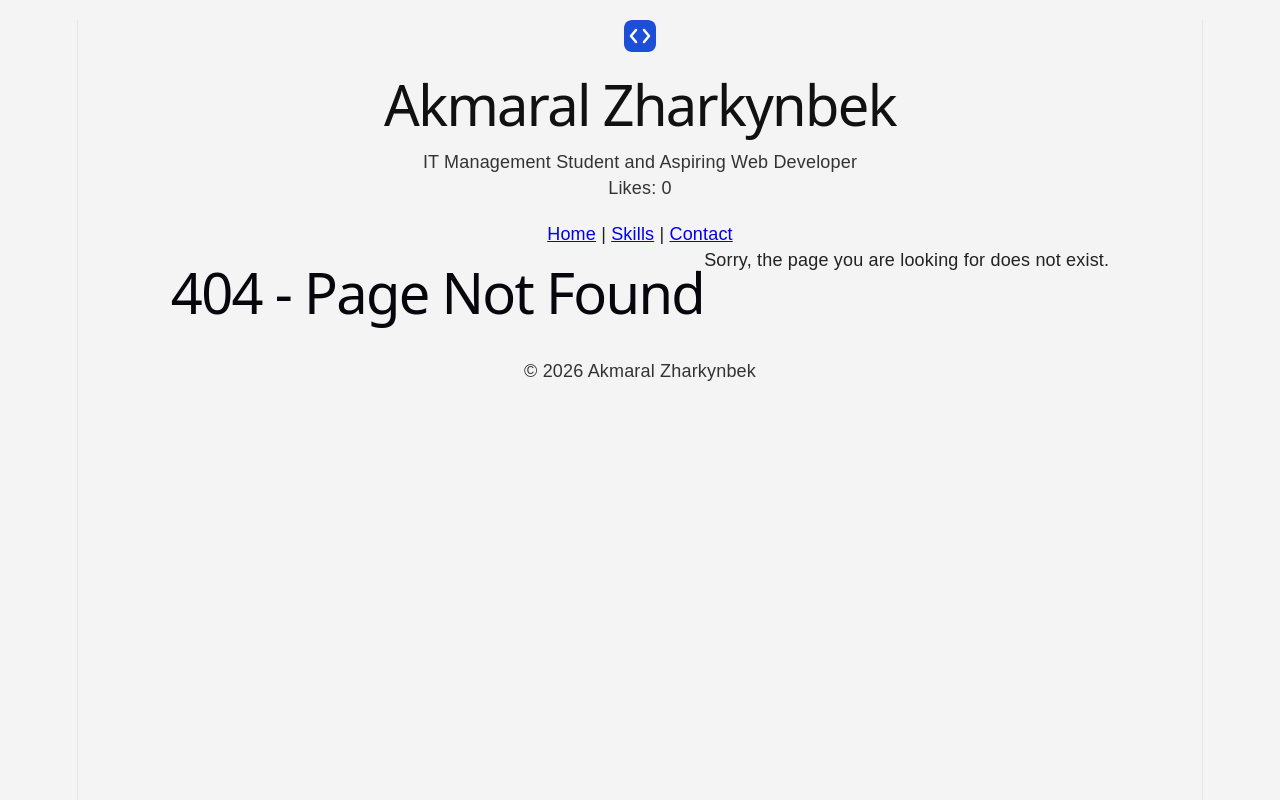
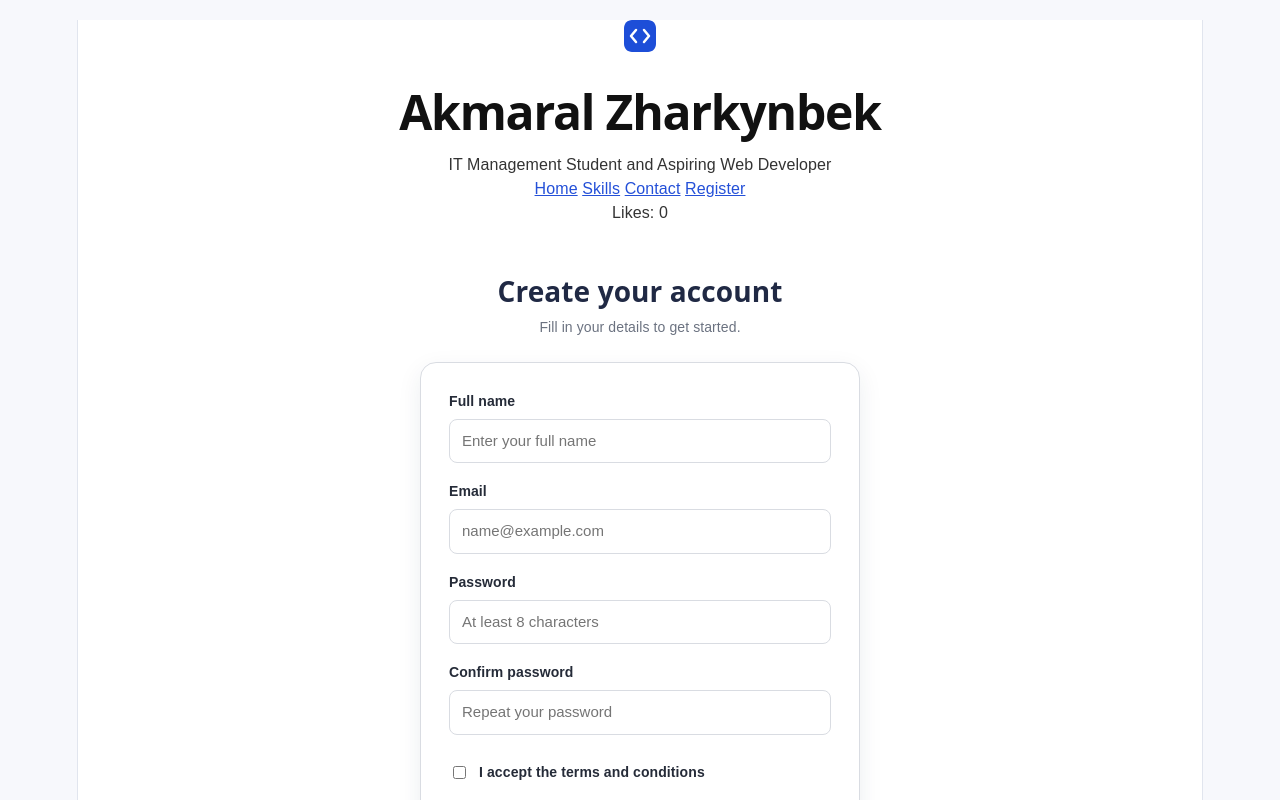
Before and after one commit to zharkynbeka328-wq/iwamad-practice, a React (Vite) app: page /register in a window 1280 px wide. Before the commit this address had no page. Shown: the top 800 px of the page. Built offline with nearby package versions, Linux system fonts and the light colour scheme.

Commit message:
Week 06 - Registration form with validation

```diff
--- a/src/App.tsx
+++ b/src/App.tsx
@@ -1,8 +1,10 @@
+
 import { Routes, Route } from "react-router";
 import Layout from "./components/Layout";
 import Home from "./pages/Home";
 import Skills from "./pages/Skills";
 import Contact from "./pages/Contact";
+import RegisterPage from "./pages/RegisterPage";
 import NotFound from "./pages/NotFound";
 
 function App() {
@@ -12,6 +14,7 @@ function App() {
         <Route index element={<Home />} />
         <Route path="skills" element={<Skills />} />
         <Route path="contact" element={<Contact />} />
+        <Route path="register" element={<RegisterPage />} />
         <Route path="*" element={<NotFound />} />
       </Route>
     </Routes>
--- a/src/components/Header.tsx
+++ b/src/components/Header.tsx
@@ -1,3 +1,5 @@
+
+import { NavLink } from "react-router";
 import { useLikes } from "../context/LikesContext";
 import logo from "../assets/logo.svg";
 
@@ -20,6 +22,13 @@ function Header({ title, subtitle }: HeaderProps) {
         </div>
       </div>
 
+      <nav aria-label="Main navigation">
+        <NavLink to="/">Home</NavLink>{" "}
+        <NavLink to="/skills">Skills</NavLink>{" "}
+        <NavLink to="/contact">Contact</NavLink>{" "}
+        <NavLink to="/register">Register</NavLink>
+      </nav>
+
       <p className="header-likes">Likes: {likes}</p>
     </header>
   );
--- a/src/components/Layout.tsx
+++ b/src/components/Layout.tsx
@@ -1,4 +1,4 @@
-import { NavLink, Outlet } from "react-router";
+import { Outlet } from "react-router";
 import Header from "./Header";
 import Footer from "./Footer";
 
@@ -9,33 +9,6 @@ function Layout() {
         title="Akmaral Zharkynbek"
         subtitle="IT Management Student and Aspiring Web Developer"
       />
-
-      <nav>
-  <NavLink
-    to="/"
-    className={({ isActive }) => (isActive ? "active-link" : "")}
-  >
-    Home
-  </NavLink>
-
-  {" | "}
-
-  <NavLink
-    to="/skills"
-    className={({ isActive }) => (isActive ? "active-link" : "")}
-  >
-    Skills
-  </NavLink>
-
-  {" | "}
-
-  <NavLink
-    to="/contact"
-    className={({ isActive }) => (isActive ? "active-link" : "")}
-  >
-    Contact
-  </NavLink>
-</nav>
 
       <Outlet />
 
--- /dev/null
+++ b/src/components/ui/TextField.tsx
@@ -0,0 +1,34 @@
+
+import { useId } from "react";
+import type { InputHTMLAttributes } from "react";
+
+type TextFieldProps = InputHTMLAttributes<HTMLInputElement> & {
+  label: string;
+  error?: string;
+};
+
+function TextField({ label, error, ...rest }: TextFieldProps) {
+  const id = useId();
+  const errorId = `${id}-error`;
+
+  return (
+    <div className="field">
+      <label htmlFor={id}>{label}</label>
+
+      <input
+        id={id}
+        aria-invalid={error ? true : undefined}
+        aria-describedby={error ? errorId : undefined}
+        {...rest}
+      />
+
+      {error && (
+        <p id={errorId} className="field-error">
+          {error}
+        </p>
+      )}
+    </div>
+  );
+}
+
+export default TextField;
--- a/src/index.css
+++ b/src/index.css
@@ -1,96 +1,72 @@
+
 :root {
-  --text: #6b6375;
-  --text-h: #08060d;
-  --bg: #fff;
-  --border: #e5e4e7;
-  --code-bg: #f4f3ec;
-  --accent: #aa3bff;
-  --accent-bg: rgba(170, 59, 255, 0.1);
-  --accent-border: rgba(170, 59, 255, 0.5);
-  --social-bg: rgba(244, 243, 236, 0.5);
-  --shadow:
-    rgba(0, 0, 0, 0.1) 0 10px 15px -3px, rgba(0, 0, 0, 0.05) 0 4px 6px -2px;
+  --text: #4b5563;
+  --text-h: #202944;
+  --bg: #f7f8fc;
+  --border: #e1e5ee;
+  --code-bg: #f0f2f8;
+  --accent: #2450d8;
+  --accent-bg: rgba(36, 80, 216, 0.1);
+  --accent-border: rgba(36, 80, 216, 0.4);
+  --social-bg: #f0f2f8;
+  --shadow: 0 8px 24px rgba(30, 45, 80, 0.08);
 
-  --sans: system-ui, 'Segoe UI', Roboto, sans-serif;
-  --heading: system-ui, 'Segoe UI', Roboto, sans-serif;
+  --sans: system-ui, "Segoe UI", Roboto, sans-serif;
+  --heading: system-ui, "Segoe UI", Roboto, sans-serif;
   --mono: ui-monospace, Consolas, monospace;
 
-  font: 18px/145% var(--sans);
-  letter-spacing: 0.18px;
-  color-scheme: light dark;
+  font: 16px/1.5 var(--sans);
+  letter-spacing: 0.1px;
+  color-scheme: light;
   color: var(--text);
   background: var(--bg);
   font-synthesis: none;
   text-rendering: optimizeLegibility;
   -webkit-font-smoothing: antialiased;
   -moz-osx-font-smoothing: grayscale;
-
-  @media (max-width: 1024px) {
-    font-size: 16px;
-  }
 }
 
-@media (prefers-color-scheme: dark) {
-  :root {
-    --text: #9ca3af;
-    --text-h: #f3f4f6;
-    --bg: #16171d;
-    --border: #2e303a;
-    --code-bg: #1f2028;
-    --accent: #c084fc;
-    --accent-bg: rgba(192, 132, 252, 0.15);
-    --accent-border: rgba(192, 132, 252, 0.5);
-    --social-bg: rgba(47, 48, 58, 0.5);
-    --shadow:
-      rgba(0, 0, 0, 0.4) 0 10px 15px -3px, rgba(0, 0, 0, 0.25) 0 4px 6px -2px;
-  }
-
-  #social .button-icon {
-    filter: invert(1) brightness(2);
-  }
-}
-
-#root {
-  width: 1126px;
-  max-width: 100%;
-  margin: 0 auto;
-  text-align: center;
-  border-inline: 1px solid var(--border);
-  min-height: 100svh;
-  display: flex;
-  flex-direction: column;
+* {
   box-sizing: border-box;
 }
 
 body {
   margin: 0;
+  min-width: 320px;
+  background: var(--bg);
+}
+
+#root {
+  width: 100%;
+  max-width: 1126px;
+  min-height: 100vh;
+  margin: 0 auto;
+  display: flex;
+  flex-direction: column;
+  border-inline: 1px solid var(--border);
+  background: #fff;
 }
 
 h1,
 h2 {
   font-family: var(--heading);
-  font-weight: 500;
+  font-weight: 600;
   color: var(--text-h);
 }
 
 h1 {
-  font-size: 56px;
-  letter-spacing: -1.68px;
-  margin: 32px 0;
-  @media (max-width: 1024px) {
-    font-size: 36px;
-    margin: 20px 0;
-  }
+  font-size: clamp(32px, 5vw, 48px);
+  letter-spacing: -1.2px;
+  margin: 24px 0 12px;
+  line-height: 1.2;
 }
+
 h2 {
-  font-size: 24px;
-  line-height: 118%;
-  letter-spacing: -0.24px;
+  font-size: 26px;
+  line-height: 1.3;
   margin: 0 0 8px;
-  @media (max-width: 1024px) {
-    font-size: 20px;
-  }
 }
+
 p {
   margin: 0;
 }
@@ -105,7 +81,21 @@ code,
 
 code {
   font-size: 15px;
-  line-height: 135%;
+  line-height: 1.35;
   padding: 4px 8px;
   background: var(--code-bg);
 }
+
+a {
+  color: var(--accent);
+}
+
+a:hover {
+  color: #183ca8;
+}
+
+@media (max-width: 600px) {
+  #root {
+    border-inline: none;
+  }
+}
--- /dev/null
+++ b/src/lib/validateRegistration.ts
@@ -0,0 +1,42 @@
+
+export type RegistrationValues = {
+  fullName: string;
+  email: string;
+  password: string;
+  confirmPassword: string;
+  acceptTerms: boolean;
+};
+
+export type RegistrationErrors = Partial<
+  Record<keyof RegistrationValues, string>
+>;
+
+export function validateRegistration(
+  values: RegistrationValues
+): RegistrationErrors {
+  const errors: RegistrationErrors = {};
+
+  if (values.fullName.trim().length < 2) {
+    errors.fullName = "Enter your full name";
+  }
+
+  if (!/^[^\s@]+@[^\s@]+\.[^\s@]+$/.test(values.email)) {
+    errors.email = "Enter a valid email, like name@example.com";
+  }
+
+  if (values.password.length < 8) {
+    errors.password = "Use at least 8 characters";
+  } else if (!/\d/.test(values.password)) {
+    errors.password = "Include at least one number";
+  }
+
+  if (values.confirmPassword !== values.password) {
+    errors.confirmPassword = "Passwords do not match";
+  }
+
+  if (!values.acceptTerms) {
+    errors.acceptTerms = "Accept the terms to continue";
+  }
+
+  return errors;
+}
--- /dev/null
+++ b/src/pages/RegisterPage.tsx
@@ -0,0 +1,158 @@
+
+import { useState } from "react";
+import type { ChangeEvent, FormEvent } from "react";
+import { validateRegistration } from "../lib/validateRegistration";
+import type { RegistrationValues } from "../lib/validateRegistration";
+import TextField from "../components/ui/TextField";
+import Button from "../components/ui/Button";
+
+function RegisterPage() {
+  const [values, setValues] = useState<RegistrationValues>({
+    fullName: "",
+    email: "",
+    password: "",
+    confirmPassword: "",
+    acceptTerms: false,
+  });
+
+  const [touched, setTouched] = useState<
+    Partial<Record<keyof RegistrationValues, boolean>>
+  >({});
+  const [submitAttempted, setSubmitAttempted] = useState(false);
+  const [submitted, setSubmitted] = useState(false);
+
+  const errors = validateRegistration(values);
+
+  function handleChange(event: ChangeEvent<HTMLInputElement>) {
+    const { name, type, value, checked } = event.target;
+
+    setValues((current) => ({
+      ...current,
+      [name]: type === "checkbox" ? checked : value,
+    }));
+
+    setSubmitted(false);
+  }
+
+  function handleBlur(event: ChangeEvent<HTMLInputElement>) {
+    const { name } = event.target;
+
+    setTouched((current) => ({
+      ...current,
+      [name]: true,
+    }));
+  }
+
+  function handleSubmit(event: FormEvent<HTMLFormElement>) {
+    event.preventDefault();
+    setSubmitAttempted(true);
+
+    if (Object.keys(errors).length === 0) {
+      setSubmitted(true);
+    }
+  }
+
+  function getError(field: keyof RegistrationValues) {
+    return touched[field] || submitAttempted
+      ? errors[field]
+      : undefined;
+  }
+
+  if (submitted) {
+    return (
+      <section>
+        <h2 className="register-title">Create your account</h2>
+        <p role="status">
+          Thanks, {values.fullName.trim()}. You are registered.
+        </p>
+      </section>
+    );
+  }
+
+  return (
+    <section>
+      <h2 className="register-title">Create your account</h2>
+      <p className="register-subtitle">
+        Fill in your details to get started.
+      </p>
+
+      <form className="form" onSubmit={handleSubmit} noValidate>
+        <TextField
+          name="fullName"
+          label="Full name"
+          placeholder="Enter your full name"
+          value={values.fullName}
+          onChange={handleChange}
+          onBlur={handleBlur}
+          error={getError("fullName")}
+          autoComplete="name"
+        />
+
+        <TextField
+          name="email"
+          label="Email"
+          type="email"
+          placeholder="name@example.com"
+          value={values.email}
+          onChange={handleChange}
+          onBlur={handleBlur}
+          error={getError("email")}
+          autoComplete="email"
+        />
+
+        <TextField
+          name="password"
+          label="Password"
+          type="password"
+          placeholder="At least 8 characters"
+          value={values.password}
+          onChange={handleChange}
+          onBlur={handleBlur}
+          error={getError("password")}
+          autoComplete="new-password"
+        />
+
+        <TextField
+          name="confirmPassword"
+          label="Confirm password"
+          type="password"
+          placeholder="Repeat your password"
+          value={values.confirmPassword}
+          onChange={handleChange}
+          onBlur={handleBlur}
+          error={getError("confirmPassword")}
+          autoComplete="new-password"
+        />
+
+        <div className="field">
+          <label className="check">
+            <input
+              type="checkbox"
+              name="acceptTerms"
+              checked={values.acceptTerms}
+              onChange={handleChange}
+              onBlur={handleBlur}
+              aria-invalid={getError("acceptTerms") ? true : undefined}
+              aria-describedby={
+                getError("acceptTerms")
+                  ? "acceptTerms-error"
+                  : undefined
+              }
+            />
+            I accept the terms and conditions
+          </label>
+
+          {getError("acceptTerms") && (
+            <p id="acceptTerms-error" className="field-error">
+              {getError("acceptTerms")}
+            </p>
+          )}
+        </div>
+
+        <Button type="submit">Create account</Button>
+      </form>
+    </section>
+  );
+}
+
+export default RegisterPage;
--- a/src/styles/components.css
+++ b/src/styles/components.css
@@ -2,14 +2,23 @@
 .ui-button {
   font: inherit;
   border: 1px solid var(--color-primary);
-  border-radius: 8px;
-  padding: var(--spacing-small) var(--spacing-medium);
+  border-radius: 9px;
+  padding: 11px 18px;
   cursor: pointer;
+  transition: background 0.2s, transform 0.2s;
+}
+
+.ui-button:hover {
+  transform: translateY(-1px);
 }
 
 .ui-button--primary {
   background: var(--color-primary);
   color: var(--color-surface);
+}
+
+.ui-button--primary:hover {
+  background: #1d43bd;
 }
 
 .ui-button--secondary {
@@ -28,7 +37,7 @@
   gap: var(--spacing-medium);
   padding: var(--spacing-large);
   border: 1px solid var(--color-border);
-  border-radius: 8px;
+  border-radius: 12px;
   background: var(--color-surface);
 }
 
@@ -37,7 +46,7 @@
   align-items: center;
   border: 1px solid var(--color-border);
   border-radius: 999px;
-  padding: 4px 8px;
+  padding: 4px 10px;
   background: var(--color-surface);
   color: var(--color-text);
   font: inherit;
@@ -49,3 +58,105 @@
   gap: var(--spacing-small);
   margin-top: var(--spacing-medium);
 }
+
+.form {
+  display: grid;
+  gap: 18px;
+  width: calc(100% - 32px);
+  max-width: 440px;
+  box-sizing: border-box;
+  margin: 24px auto 40px;
+  padding: 28px;
+  text-align: left;
+  background: #fff;
+  border: 1px solid var(--color-border);
+  border-radius: 16px;
+  box-shadow: 0 8px 24px rgba(30, 45, 80, 0.08);
+}
+
+.field {
+  display: grid;
+  gap: 7px;
+  min-width: 0;
+}
+
+.field label {
+  color: var(--color-text);
+  font-size: 14px;
+  font-weight: 600;
+}
+
+.field input:not([type="checkbox"]) {
+  box-sizing: border-box;
+  width: 100%;
+  min-height: 44px;
+  padding: 10px 12px;
+  font: inherit;
+  font-size: 15px;
+  color: #252b38;
+  background: #fff;
+  border: 1px solid var(--color-border);
+  border-radius: 8px;
+  transition: border-color 0.2s, box-shadow 0.2s;
+}
+
+.field input:not([type="checkbox"]):focus {
+  outline: none;
+  border-color: var(--color-primary);
+  box-shadow: 0 0 0 3px rgba(36, 80, 216, 0.12);
+}
+
+.field input[aria-invalid="true"] {
+  border: 2px solid var(--color-error);
+}
+
+.field-error {
+  margin: 0;
+  color: var(--color-error);
+  font-size: 13px;
+  line-height: 1.4;
+}
+
+.check {
+  display: flex;
+  align-items: center;
+  gap: 10px;
+  min-height: 40px;
+  color: var(--color-text);
+  font-size: 14px;
+}
+
+.check input {
+  accent-color: var(--color-primary);
+}
+
+.form .ui-button {
+  width: 100%;
+  min-height: 46px;
+  margin-top: 4px;
+  font-size: 15px;
+  font-weight: 600;
+}
+
+.register-title {
+  margin-top: 28px;
+  text-align: center;
+  font-size: 28px;
+}
+
+@media (max-width: 480px) {
+  .form {
+    padding: 20px;
+  }
+
+  .register-title {
+    font-size: 24px;
+  }
+}
+
+.register-subtitle {
+  margin: 0 16px;
+  text-align: center;
+  color: var(--color-text-muted);
+  font-size: 14px;
+}
--- a/src/styles/tokens.css
+++ b/src/styles/tokens.css
@@ -4,6 +4,7 @@
   --color-background: #F5F5F5;
   --color-text: #252B38;
   --color-text-muted: #6B7280;
+  --color-error: #b91c1c;
   --color-border: #D9DCE2;
   --color-focus: #2450D8;
   --spacing-small: 8px;
```
Also changed, not shown: 6 other files (tests, documents, lock files or other folders).
